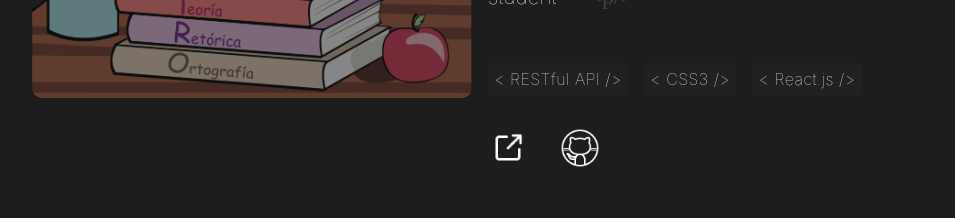
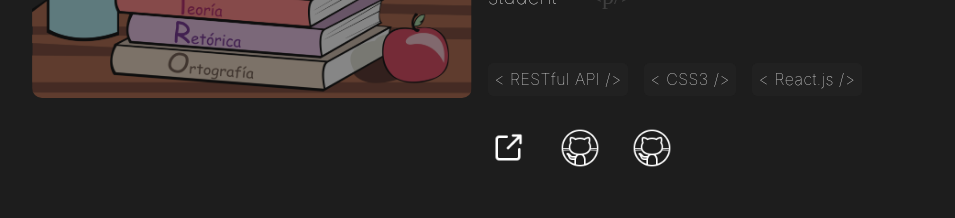
Before and after one commit to San0077/asd, a React (Create React App) app: page /portfolio in a window 1280 px wide. Shown: the part 2300-2518 px from the top of the page, without its empty margins (320-1275 px from the left). Built offline with nearby package versions, Linux system fonts and the light colour scheme; a web font is replaced by a local one.

Commit message:
Update ProjectsData.js

```diff
--- a/src/components/data/ProjectsData.js
+++ b/src/components/data/ProjectsData.js
@@ -35,6 +35,7 @@ const ProjectsPreviewData = [
     stack: ["< RESTful API />", "< CSS3 />", "< React.js />"],
     src: "https://preeminent-naiad-e66067.netlify.app/",
     source: "https://github.com/San0077/student-and-teacher-dashboard",
+    backend: "https://github.com/San0077/student-teacher-backend",
     description:
       "In this webapplication a student can interact with teacher and a student a get study material from this website and daily class updates , teacher is provideing the new courses to the student",
   },
```
